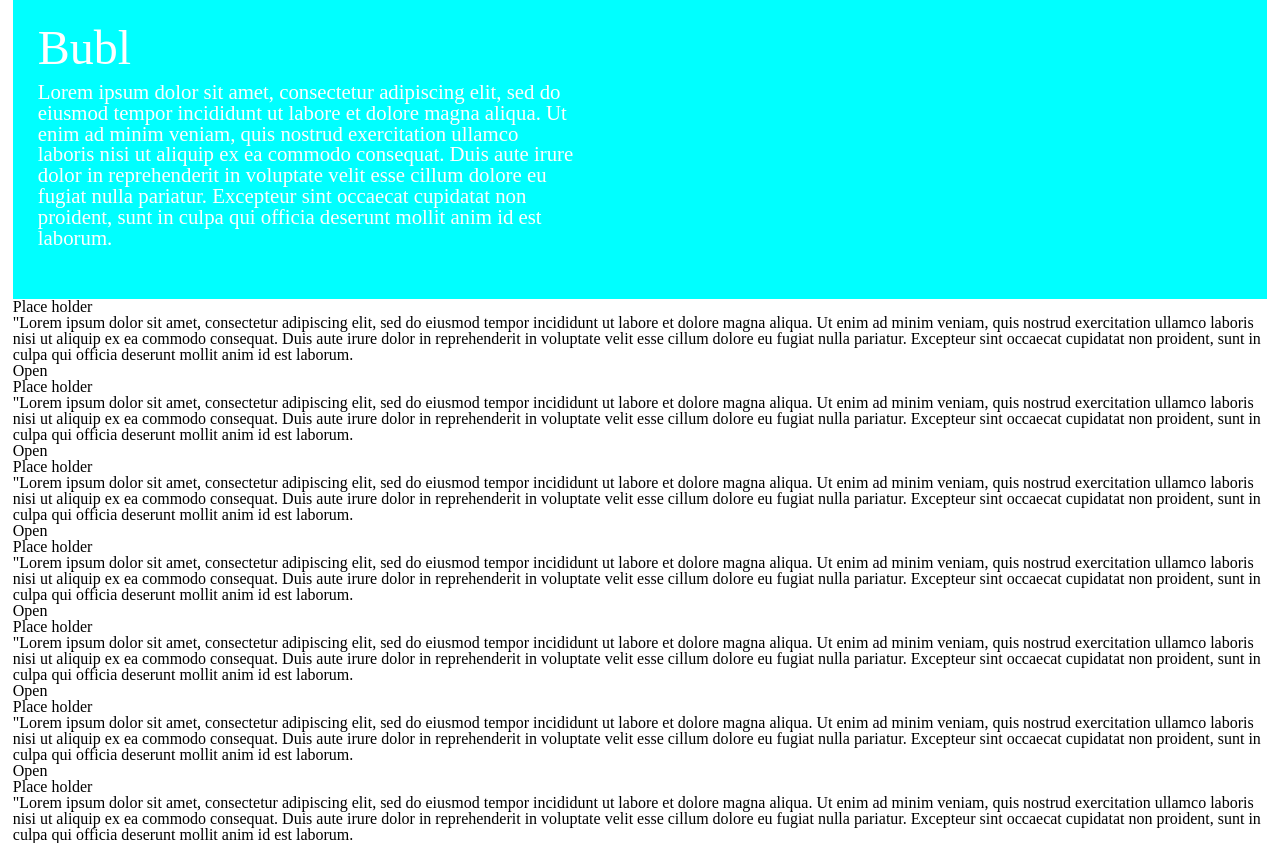
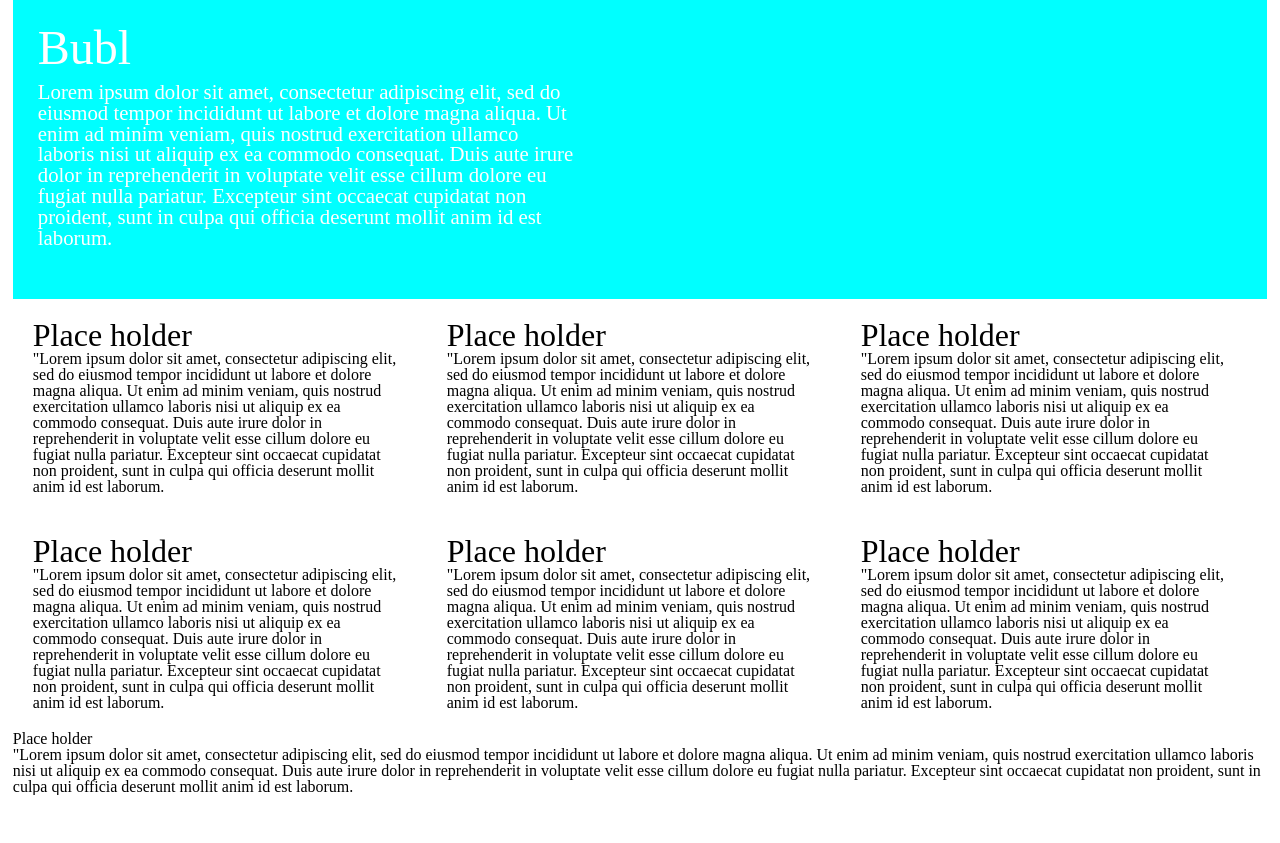
Before and after one commit to bubllambdamarch25/UI, a plain HTML site: page index.html in a window 1280 px wide. Shown: the part 71-914 px from the top of the page. After the commit the page ends 866 px from the top, so only its background shows below. Drawn offline with Linux system fonts and the light colour scheme.

```diff
--- a/index.html
+++ b/index.html
@@ -32,32 +32,26 @@
         <div class = "card">
             <p class= "card-text">Place holder</p>
             <p class= "blocks">"Lorem ipsum dolor sit amet, consectetur adipiscing elit, sed do eiusmod tempor incididunt ut labore et dolore magna aliqua. Ut enim ad minim veniam, quis nostrud exercitation ullamco laboris nisi ut aliquip ex ea commodo consequat. Duis aute irure dolor in reprehenderit in voluptate velit esse cillum dolore eu fugiat nulla pariatur. Excepteur sint occaecat cupidatat non proident, sunt in culpa qui officia deserunt mollit anim id est laborum.</p>
-            <span class='expand'>Open</span>
         </div>
        <div class = "card">
             <p class= "card-text">Place holder</p>
             <p class= "blocks">"Lorem ipsum dolor sit amet, consectetur adipiscing elit, sed do eiusmod tempor incididunt ut labore et dolore magna aliqua. Ut enim ad minim veniam, quis nostrud exercitation ullamco laboris nisi ut aliquip ex ea commodo consequat. Duis aute irure dolor in reprehenderit in voluptate velit esse cillum dolore eu fugiat nulla pariatur. Excepteur sint occaecat cupidatat non proident, sunt in culpa qui officia deserunt mollit anim id est laborum.</p>
-            <span class='expand'>Open</span>
         </div>
         <div class = "card">
             <p class= "card-text">Place holder</p>
             <p class= "blocks">"Lorem ipsum dolor sit amet, consectetur adipiscing elit, sed do eiusmod tempor incididunt ut labore et dolore magna aliqua. Ut enim ad minim veniam, quis nostrud exercitation ullamco laboris nisi ut aliquip ex ea commodo consequat. Duis aute irure dolor in reprehenderit in voluptate velit esse cillum dolore eu fugiat nulla pariatur. Excepteur sint occaecat cupidatat non proident, sunt in culpa qui officia deserunt mollit anim id est laborum.</p>
-            <span class='expand'>Open</span>
         </div>
         <div class = "card">
             <p class= "card-text">Place holder</p>
             <p class= "blocks">"Lorem ipsum dolor sit amet, consectetur adipiscing elit, sed do eiusmod tempor incididunt ut labore et dolore magna aliqua. Ut enim ad minim veniam, quis nostrud exercitation ullamco laboris nisi ut aliquip ex ea commodo consequat. Duis aute irure dolor in reprehenderit in voluptate velit esse cillum dolore eu fugiat nulla pariatur. Excepteur sint occaecat cupidatat non proident, sunt in culpa qui officia deserunt mollit anim id est laborum.</p>
-            <span class='expand'>Open</span>
         </div>
         <div class = "card">
             <p class= "card-text">Place holder</p>
             <p class= "blocks">"Lorem ipsum dolor sit amet, consectetur adipiscing elit, sed do eiusmod tempor incididunt ut labore et dolore magna aliqua. Ut enim ad minim veniam, quis nostrud exercitation ullamco laboris nisi ut aliquip ex ea commodo consequat. Duis aute irure dolor in reprehenderit in voluptate velit esse cillum dolore eu fugiat nulla pariatur. Excepteur sint occaecat cupidatat non proident, sunt in culpa qui officia deserunt mollit anim id est laborum.</p>
-            <span class='expand'>Open</span>
         </div>
         <div class = "card">
             <p class= "card-text">Place holder</p>
             <p class= "blocks">"Lorem ipsum dolor sit amet, consectetur adipiscing elit, sed do eiusmod tempor incididunt ut labore et dolore magna aliqua. Ut enim ad minim veniam, quis nostrud exercitation ullamco laboris nisi ut aliquip ex ea commodo consequat. Duis aute irure dolor in reprehenderit in voluptate velit esse cillum dolore eu fugiat nulla pariatur. Excepteur sint occaecat cupidatat non proident, sunt in culpa qui officia deserunt mollit anim id est laborum.</p>
-            <span class='expand'>Open</span>
         </div>
     </section>
 
--- a/less/homepage.less
+++ b/less/homepage.less
@@ -14,3 +14,17 @@
         padding: 5px;
     }
 }
+.container2{
+    display: flex;
+    flex-wrap: wrap;
+    width: 100%;
+    .card{
+        padding: 20px;
+        width: 33%;
+        .card-text{
+           font-size: 2rem;
+        }
+    }
+
+
+}
```
Also changed, not shown: css/index.css.
